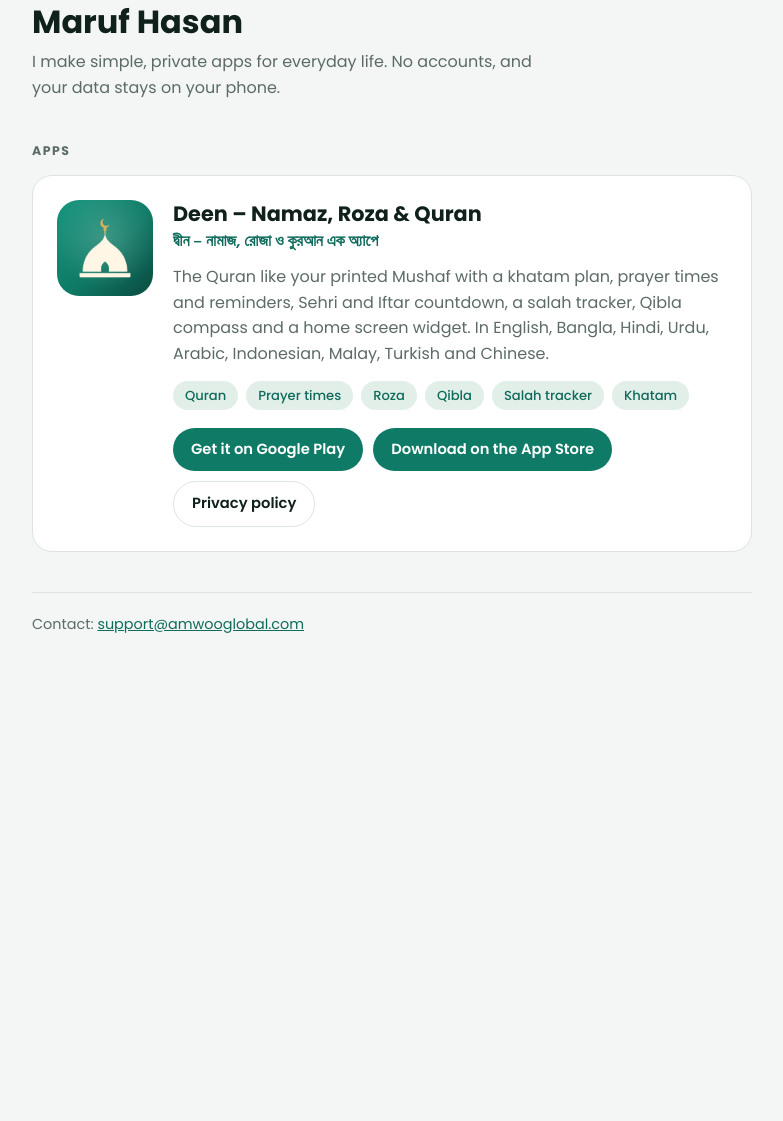
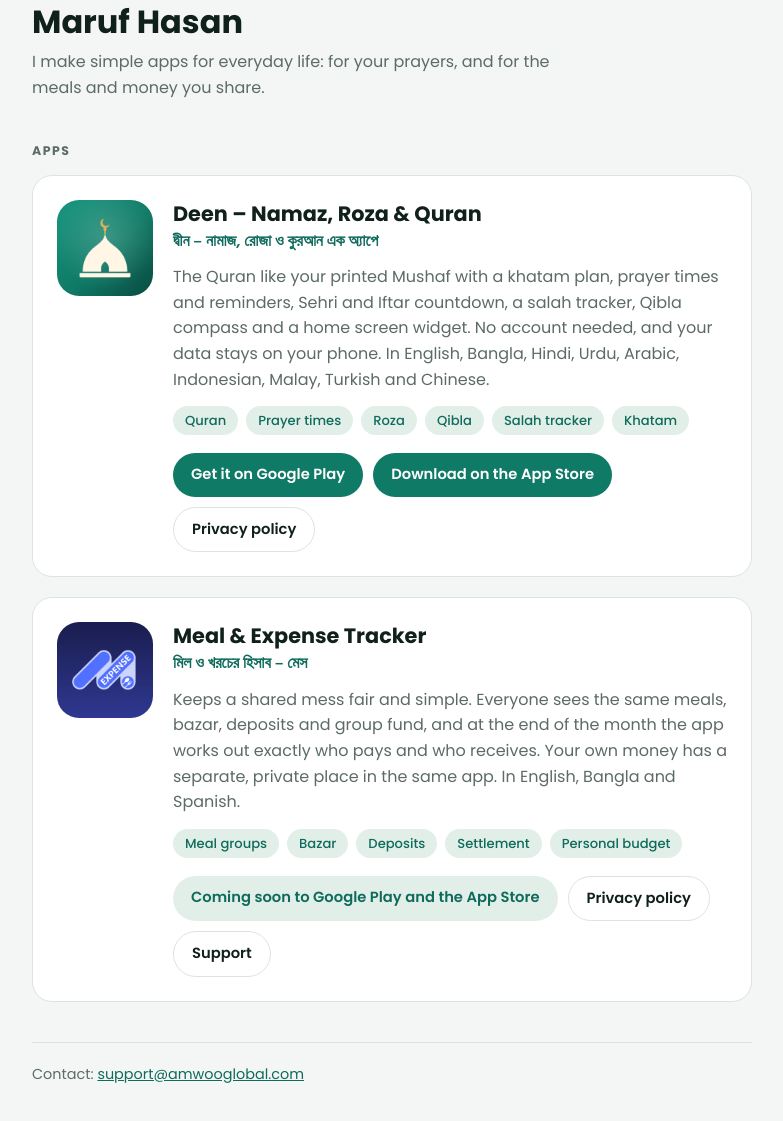
Before and after one commit to devmarufhasan/devmarufhasan.github.io, a plain HTML site: page index.html in a window 1280 px wide. Shown: the part 53-1174 px from the top of the page, without its empty margins (248-1031 px from the left). Before the commit the page ends 800 px from the top, so only its background shows below. Drawn offline with Linux system fonts and the light colour scheme.

Commit message:
Update index.html

```diff
--- a/index.html
+++ b/index.html
@@ -4,7 +4,7 @@
 <meta charset="utf-8">
 <meta name="viewport" content="width=device-width, initial-scale=1">
 <title>Maruf Hasan · Apps</title>
-<meta name="description" content="Apps by Maruf Hasan, including Deen – Namaz, Roza & Quran.">
+<meta name="description" content="Apps by Maruf Hasan: Deen – Namaz, Roza & Quran, and Meal & Expense Tracker.">
 <link rel="icon" href="deen-icon.png">
 <link rel="preconnect" href="https://fonts.googleapis.com">
 <link rel="preconnect" href="https://fonts.gstatic.com" crossorigin>
@@ -26,6 +26,7 @@
   header h1 { margin: 0; font-size: 2rem; line-height: 1.2; }
   header p { margin: 8px 0 0; color: var(--muted); max-width: 52ch; }
   h2 { margin: 0 0 14px; font-size: .78rem; letter-spacing: .12em; text-transform: uppercase; color: var(--muted); }
+  .apps { display: flex; flex-direction: column; gap: 20px; }
   .app { background: var(--surface); border: 1px solid var(--line); border-radius: 20px; padding: 24px; display: grid; grid-template-columns: 96px 1fr; gap: 20px; }
   .app img { width: 96px; height: 96px; border-radius: 22px; }
   .app h3 { margin: 0; font-size: 1.3rem; line-height: 1.3; }
@@ -34,9 +35,10 @@
   .tags { display: flex; flex-wrap: wrap; gap: 8px; margin-top: 14px; }
   .tags span { padding: 4px 12px; border-radius: 999px; background: var(--accent-soft); color: var(--accent-ink); font-size: .82rem; font-weight: 500; }
   .links { display: flex; flex-wrap: wrap; gap: 10px; margin-top: 18px; }
-  .links a { padding: 10px 18px; border-radius: 999px; font-weight: 600; font-size: .92rem; text-decoration: none; }
+  .links a, .links .soon { padding: 10px 18px; border-radius: 999px; font-weight: 600; font-size: .92rem; text-decoration: none; }
   .links .primary { background: var(--accent); color: #fff; }
   .links .ghost { border: 1px solid var(--line); color: var(--fg); }
+  .links .soon { background: var(--accent-soft); color: var(--accent-ink); }
   .links a:focus-visible { outline: 2px solid var(--gold); outline-offset: 2px; }
   footer { color: var(--muted); font-size: .9rem; border-top: 1px solid var(--line); padding-top: 20px; }
   footer a { color: var(--accent-ink); }
@@ -47,17 +49,18 @@
 <main>
   <header>
     <h1>Maruf Hasan</h1>
-    <p>I make simple, private apps for everyday life. No accounts, and your data stays on your phone.</p>
+    <p>I make simple apps for everyday life: for your prayers, and for the meals and money you share.</p>
   </header>
 
   <section>
     <h2>Apps</h2>
+    <div class="apps">
       <article class="app">
         <img src="deen-icon.png" alt="Deen app icon">
         <div>
           <h3>Deen – Namaz, Roza &amp; Quran</h3>
           <p class="bn">দ্বীন – নামাজ, রোজা ও কুরআন এক অ্যাপে</p>
-        <p>The Quran like your printed Mushaf with a khatam plan, prayer times and reminders, Sehri and Iftar countdown, a salah tracker, Qibla compass and a home screen widget. In English, Bangla, Hindi, Urdu, Arabic, Indonesian, Malay, Turkish and Chinese.</p>
+          <p>The Quran like your printed Mushaf with a khatam plan, prayer times and reminders, Sehri and Iftar countdown, a salah tracker, Qibla compass and a home screen widget. No account needed, and your data stays on your phone. In English, Bangla, Hindi, Urdu, Arabic, Indonesian, Malay, Turkish and Chinese.</p>
           <div class="tags"><span>Quran</span><span>Prayer times</span><span>Roza</span><span>Qibla</span><span>Salah tracker</span><span>Khatam</span></div>
           <div class="links">
             <a class="primary" href="https://play.google.com/store/apps/details?id=com.mdmarufhasanallhaddy.deennamazrozacalendar">Get it on Google Play</a>
@@ -66,6 +69,22 @@
           </div>
         </div>
       </article>
+
+      <article class="app">
+        <img src="meal-icon.png" alt="Meal &amp; Expense Tracker app icon">
+        <div>
+          <h3>Meal &amp; Expense Tracker</h3>
+          <p class="bn">মিল ও খরচের হিসাব – মেস</p>
+          <p>Keeps a shared mess fair and simple. Everyone sees the same meals, bazar, deposits and group fund, and at the end of the month the app works out exactly who pays and who receives. Your own money has a separate, private place in the same app. In English, Bangla and Spanish.</p>
+          <div class="tags"><span>Meal groups</span><span>Bazar</span><span>Deposits</span><span>Settlement</span><span>Personal budget</span></div>
+          <div class="links">
+            <span class="soon">Coming soon to Google Play and the App Store</span>
+            <a class="ghost" href="https://meal-expense-api-production.mdmarufhasanallhaddy.workers.dev/privacy-policy">Privacy policy</a>
+            <a class="ghost" href="https://meal-expense-api-production.mdmarufhasanallhaddy.workers.dev/support">Support</a>
+          </div>
+        </div>
+      </article>
+    </div>
   </section>
 
   <footer>
```
Lines whose indentation alone changed are shown as unchanged.
